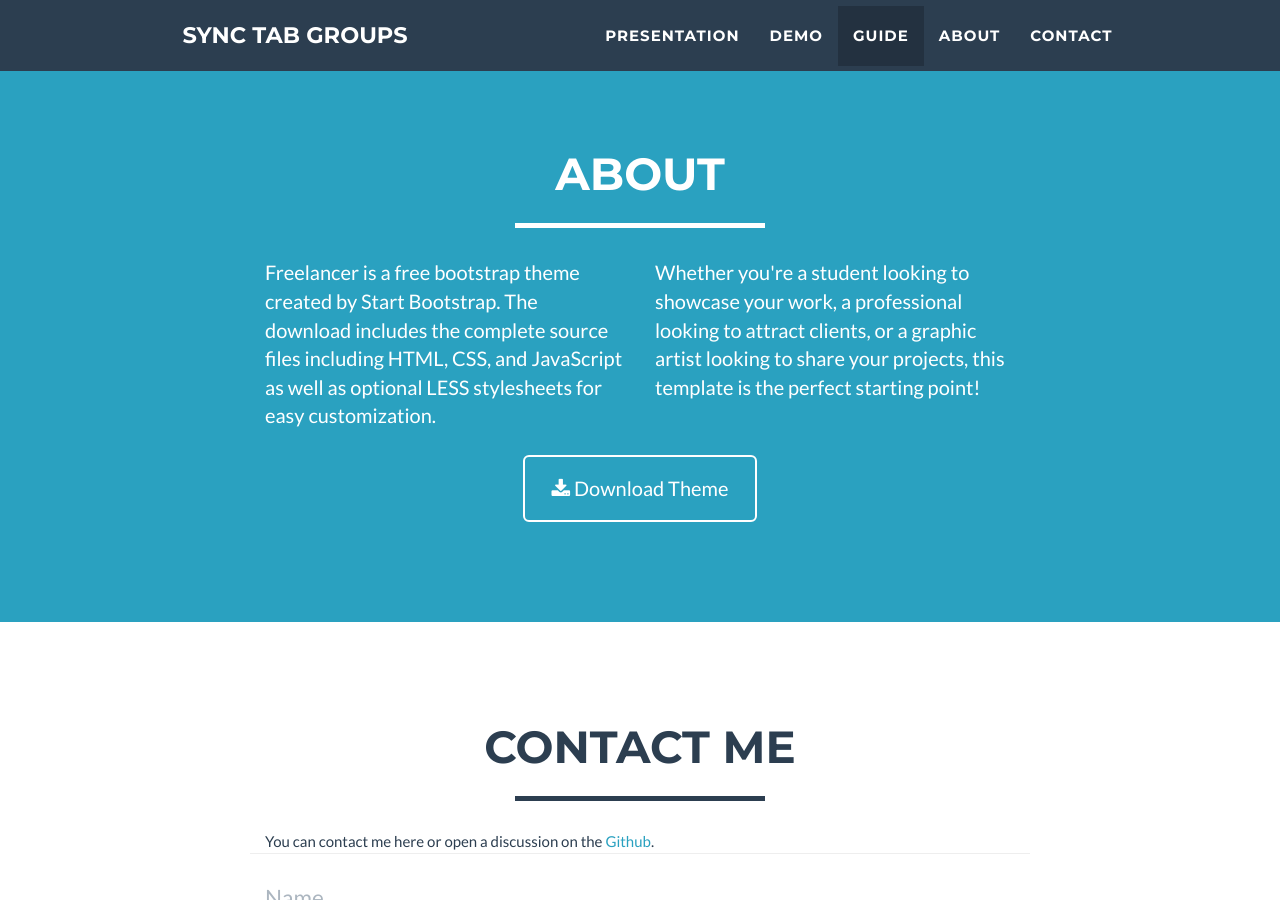
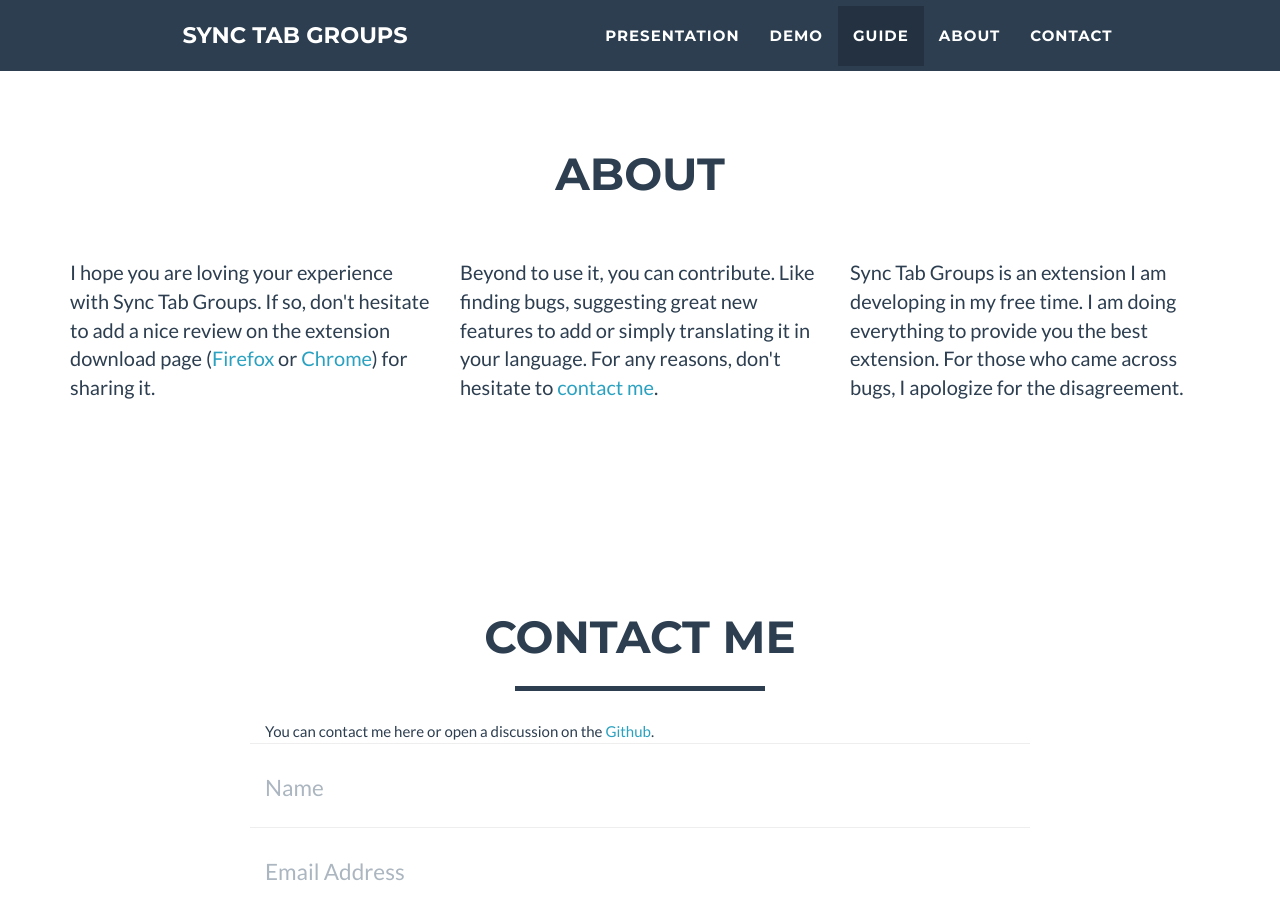
Before and after one commit to Morikko/synctabgroups-docs, a Jekyll site: the page built from index.html, in a window 1280 px wide and 900 px high, scrolled down 2854 px. Built offline with Jekyll 4.4.1, drawn with Linux system fonts in a browser that asks for light colours.

Commit message:
finish about section

```diff
--- a/_config.yml
+++ b/_config.yml
@@ -2,6 +2,12 @@
 title: Sync Tab Groups
 email: synctabgroups@gmail.com
 url: https://morikko.github.io/synctabgroups/
+
+urls:
+  github: https://github.com/Morikko/sync-tab-groups
+  firefox: https://addons.mozilla.org/en-US/firefox/addon/sync-tab-groups/
+  chrome: #
+
 description: "Sync Tab Groups are an easy way to organize your current tabs depending on a topic. Each open group is synchronized with a window so that all tabs change are saved. Hence, you can close a current tabs-flow while opening another one."
 keywords: "workflow tabs organization browser"
 skills: "Sync Tab Groups are an easy way to organize your current tabs depending on a topic. Each open group is synchronized with a window so that all tabs change are saved. Hence, you can close a current tabs-flow while opening another one."
--- a/_includes/about.html
+++ b/_includes/about.html
@@ -1,5 +1,5 @@
  <!-- About Section -->
-    <section class="success" id="about">
+    <section class="blue" id="about">
         <div class="container">
             <div class="row">
                 <div class="col-lg-12 text-center">
@@ -8,17 +8,16 @@
                 </div>
             </div>
             <div class="row">
-                <div class="col-lg-4 col-lg-offset-2">
-                    <p>Freelancer is a free bootstrap theme created by Start Bootstrap. The download includes the complete source files including HTML, CSS, and JavaScript as well as optional LESS stylesheets for easy customization.</p>
+                <div class="col-lg-4">
+                    <p>I hope you are loving your experience with Sync Tab Groups. If so, don't hesitate to add a nice review on the extension download page (<a href="{{site.urls.firefox}}">Firefox</a> or <a href="{{site.urls.chrome}}">Chrome</a>) for sharing it.</p>
                 </div>
                 <div class="col-lg-4">
-                    <p>Whether you're a student looking to showcase your work, a professional looking to attract clients, or a graphic artist looking to share your projects, this template is the perfect starting point! </p>
+                    <p>Beyond to use it, you can contribute. Like finding bugs, suggesting great new features to add or simply translating it in your language. For any reasons, don't hesitate to <a href="#contact">contact me</a>.</p>
                 </div>
-                <div class="col-lg-8 col-lg-offset-2 text-center">
-                    <a href="#" class="btn btn-lg btn-outline">
-                        <i class="fa fa-download"></i> Download Theme
-                    </a>
+                <div class="col-lg-4">
+                    <p>Sync Tab Groups is an extension I am developing in my free time. I am doing everything to provide you the best extension. For those who came across bugs, I apologize for the disagreement.</p>
                 </div>
+
             </div>
         </div>
     </section>
```
